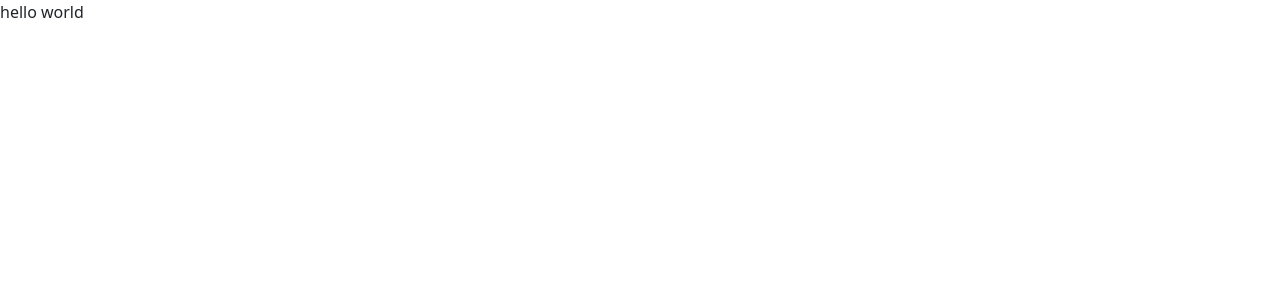
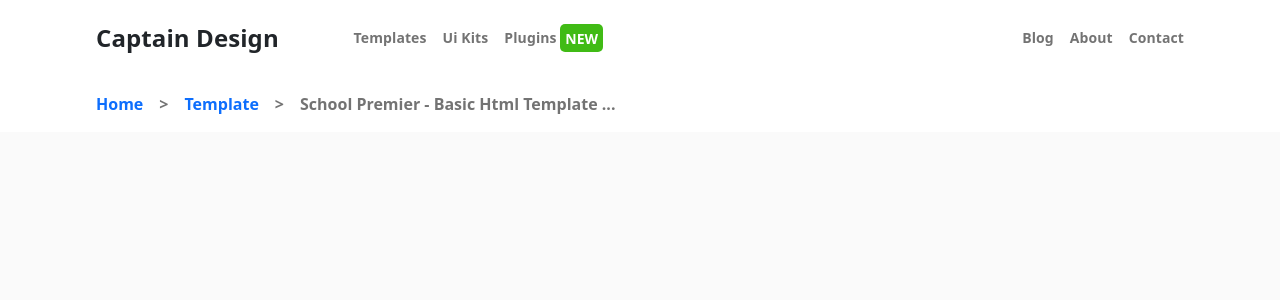
Before and after one commit to Cham-X/school-premier, a React (Create React App) app: page / in a window 1280 px wide. Shown: the top 300 px of the page. Built offline with nearby package versions, Linux system fonts and the light colour scheme.

Commit message:
subnavbar updated

```diff
--- a/src/App.js
+++ b/src/App.js
@@ -1,10 +1,16 @@
+import MainContent from "./components/MainContent";
+import Navbar from "./components/Navbar";
+import SubNavbar from "./components/SubNavbar";
 
 function App() {
   return (
     <div className="App">
       <header className="App-header">
-        hello world
+        <Navbar />
       </header>
+      <>
+        <MainContent />
+      </>
     </div>
   );
 }
--- /dev/null
+++ b/src/components/MainContent.jsx
@@ -0,0 +1,12 @@
+import React from 'react';
+import styles from "./MainContent.module.css";
+
+const MainContent = () => {
+  return (
+    <main>
+
+    </main>
+  );
+};
+
+export default MainContent;
--- a/src/components/Navbar.jsx
+++ b/src/components/Navbar.jsx
@@ -0,0 +1,32 @@
+import React from 'react';
+import hamburger from "../assets/images/hamburger icon.svg";
+import styles from "./Navbar.module.css";
+import SubNavbar from './SubNavbar';
+
+function Navbar() {
+  return (
+    <nav>
+      <div className={ styles.navbar }>
+        <h1>Captain Design</h1>
+        <button>
+          <img src={ hamburger } alt="hamburger" width={ 27 } height={ 27 } />
+        </button>
+        <div className={ styles.navLink }>
+          <ul>
+            <li><a href="/#">Templates</a></li>
+            <li><a href="/#">Ui Kits</a></li>
+            <li><a href="/#">Plugins <span className={ styles.greenbg }>NEW</span></a></li>
+          </ul>
+          <ul>
+            <li><a href="/#">Blog</a></li>
+            <li><a href="/#">About</a></li>
+            <li><a href="/#">Contact</a></li>
+          </ul>
+        </div>
+      </div>
+      <SubNavbar />
+    </nav>
+  );
+}
+
+export default Navbar;
--- a/src/components/Navbar.module.css
+++ b/src/components/Navbar.module.css
@@ -0,0 +1,52 @@
+.navbar,
+.navLink {
+  display: flex;
+  flex-direction: row;
+  align-items: center;
+  justify-content: space-between;
+  letter-spacing: 0.1px;
+}
+
+button {
+  display: none;
+}
+
+
+.greenbg {
+  background-color: #40bb15;
+  color: #fff;
+  padding: 0.3rem;
+  border-radius: 5px;
+}
+
+.navLink {
+  width: 80%;
+}
+
+.navLink ul {
+  display: flex;
+  align-items: center;
+  justify-content: center;
+  gap: 1rem;
+}
+
+.navLink ul:first-child li:hover a {
+  border-bottom: 2px solid #0d6efd;
+  padding-bottom: 6px;
+}
+
+@media screen and (max-width:800px) {
+  .navLink {
+    display: none;
+  }
+
+  button {
+    padding: 0.25rem 0.75rem;
+    font-size: 1.5rem;
+    line-height: 1rem;
+    display: block;
+    align-self: center;
+    border-radius: 5px;
+    border: 1px solid transparent;
+  }
+}
--- /dev/null
+++ b/src/components/SubNavbar.jsx
@@ -0,0 +1,12 @@
+import React from 'react';
+import styles from "./SubNavbar.module.css";
+
+const SubNavbar = () => {
+  return (
+    <div className={ styles.subnavbar }>
+      <a href="/#">Home</a> <span>&gt;</span> <a href="/#">Template</a><span>&gt;</span><p>School Premier <span className={ styles.reducedtext }>- Basic Html Template</span> ...</p>
+    </div>
+  );
+};
+
+export default SubNavbar;
--- /dev/null
+++ b/src/components/SubNavbar.module.css
@@ -0,0 +1,27 @@
+.subnavbar {
+  display: flex;
+  flex-direction: row;
+  align-items: center;
+  max-width: 70%;
+  font-weight: bolder;
+  white-space: nowrap;
+  font-size: 1rem;
+  color: rgba(0, 0, 0, .55);
+  gap: 1rem;
+  margin: 0;
+}
+
+.subnavbar a {
+  color: #0d6efd;
+  font-size: 1rem;
+}
+
+@media screen and (max-width:430px) {
+  .subnavbar {
+    gap: 0.5rem;
+  }
+
+  .reducedtext {
+    display: none;
+  }
+}
--- a/src/index.css
+++ b/src/index.css
@@ -17,14 +17,44 @@ body {
   font-weight: 400;
   line-height: 1.5;
   color: #212529;
-  background-color: #fff;
+  background-color: #fafafa;
   -webkit-text-size-adjust: 100%;
   -webkit-tap-highlight-color: transparent;
   -webkit-font-smoothing: antialiased;
   -moz-osx-font-smoothing: grayscale;
 }
 
+/* .App {
+  max-width: 85vw;
+  margin: auto;
+} */
+nav {
+  max-width: 85vw;
+  margin: auto;
+}
+
+.App-header {
+  background-color: #fff;
+  width: 100vw;
+}
+
 code {
   font-family: source-code-pro, Menlo, Monaco, Consolas, 'Courier New',
     monospace;
 }
+
+a {
+  text-decoration: none;
+  color: rgba(0, 0, 0, .55);
+  font-weight: bold;
+  font-size: 14px;
+  line-height: 24px;
+}
+
+a:hover {
+  color: #32363a;
+}
+
+ul {
+  list-style: none;
+}
```
Also changed, not shown: src/components/MainContent.module.css (added).
